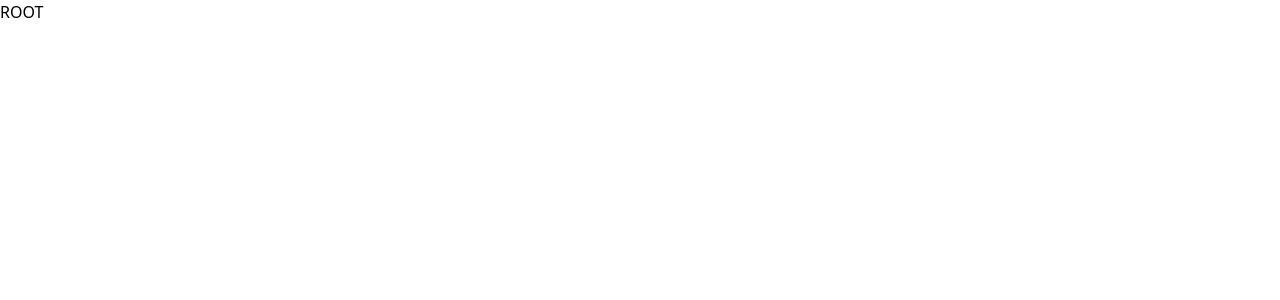
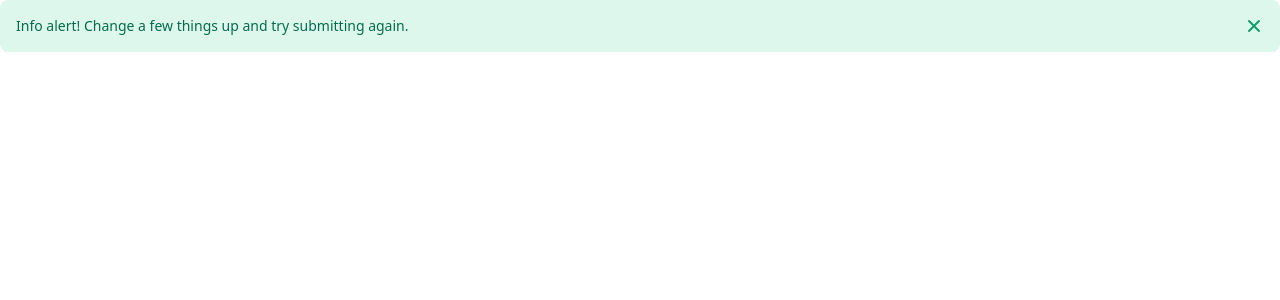
Before and after one commit to dreamdev0508/webrtc-hangouts-app, a React (Vite) app in the folder client/: page / in a window 1280 px wide. Shown: the top 300 px of the page. Built offline with nearby package versions, Linux system fonts and the light colour scheme.

Commit message:
add flowbite react library and append test alert

```diff
--- a/client/package.json
+++ b/client/package.json
@@ -10,6 +10,8 @@
     "preview": "npx vite preview --port 6061"
   },
   "dependencies": {
+    "flowbite": "^2.3.0",
+    "flowbite-react": "^0.7.8",
     "react": "^18.2.0",
     "react-dom": "^18.2.0",
     "react-router": "^6.22.3",
--- a/client/src/pages/RootPage.jsx
+++ b/client/src/pages/RootPage.jsx
@@ -1,9 +1,27 @@
 'use strict';
+
 /*
  * Part of Silesian University of Technology project.
  * Created only for learning purposes.
  */
+import { useState } from 'react';
+import { Alert } from 'flowbite-react';
 
-const RootPage = () => <div>ROOT</div>;
+const RootPage = () => {
+  const [modalVisibility, setmodalVisibility] = useState(true);
+
+  return (
+    <div>
+      {modalVisibility && (
+        <Alert
+          color="success"
+          onDismiss={() => setmodalVisibility(prevState => !prevState)}>
+          <span className="font-medium">Info alert!</span> Change a few things
+          up and try submitting again.
+        </Alert>
+      )}
+    </div>
+  );
+};
 
 export default RootPage;
--- a/client/tailwind.config.js
+++ b/client/tailwind.config.js
@@ -1,14 +1,20 @@
 'use strict';
+
 /*
  * Part of Silesian University of Technology project.
  * Created only for learning purposes.
  */
+import flowbite from 'flowbite/plugin';
 
 /** @type {import('tailwindcss').Config} */
 export default {
-  content: ['./index.html', './src/**/*.{js,jsx}'],
+  content: [
+    './index.html',
+    './src/**/*.{js,jsx}',
+    '../node_modules/flowbite-react/lib/esm/**/*.js',
+  ],
   theme: {
     extend: {},
   },
-  plugins: [],
+  plugins: [flowbite],
 };
```
Also changed, not shown: 1 other file (tests, documents, lock files or other folders).
